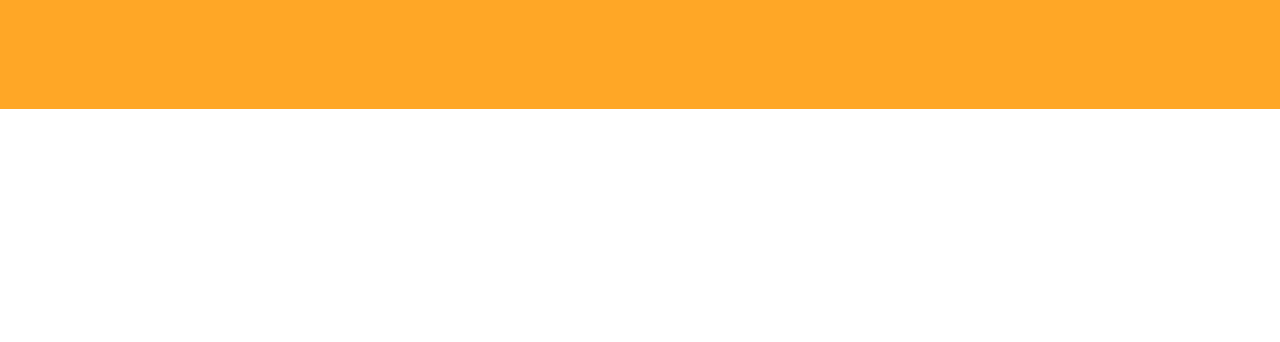
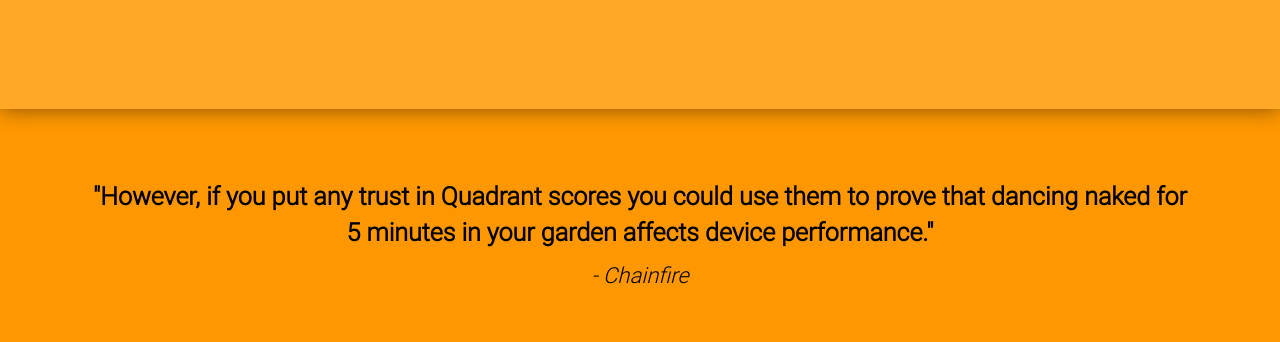
Before and after one commit to smartagent47/omkar.github.io, a plain HTML site: page index.html in a window 1280 px wide. Shown: the part 1190-1532 px from the top of the page. Before the commit the page ends 1299 px from the top, so only its background shows below. Drawn offline with nearby package versions, Linux system fonts and the light colour scheme; files whose address does not match are found by name.

Commit message:
Quote section

```diff
--- a/css/styles.css
+++ b/css/styles.css
@@ -55,12 +55,14 @@
 }
 
 header {
+  position: relative;
   text-align: center;
   background: url(../images/header.png) 50% 50% repeat fixed;
   -webkit-background-size: cover;
   -moz-background-size: cover;
   color: white;
   padding-top: 5%;
+  box-shadow: 0 0 20px rgba(0,0,0,0.50);
 }
 header .container {
   padding-top: 100px;
@@ -139,6 +141,8 @@
 .about {
     background: #FFA726;
     padding-bottom: 15%;
+    box-shadow: 0 0 20px rgba(0,0,0,0.50);
+    position: relative;
 
 }
 .about-photo {
@@ -170,6 +174,27 @@
 
 }
 
+.swag {
+    padding-top: 60px;
+    background: #FF9800;
+    padding-bottom: 40px;
+}
+
+blockquote {
+    margin: 0 !important;
+    border-left: 0px solid #000 !important;
+}
+
+.quote {
+    font-size: 25px;
+    font-weight: bold;
+}
+
+.quote-sub {
+    font-size: 22px;
+    font-weight: 300;
+    font-style: italic;
+}
 @media screen and ( max-width: 800px ) {
 
     header {
--- a/index.html
+++ b/index.html
@@ -97,6 +97,20 @@
         </div>
     </section>
 
+    <!-- SWAG Section -->
+    <section class="swag">
+        <div class="container">
+            <div class="row">
+                <div class="col-lg-12">
+                    <blockquote>
+                      <p class="text-center quote">"However, if you put any trust in Quadrant scores you could use them to prove that dancing naked for 5 minutes in your garden affects device performance."</p>
+                      <p class="text-center lead quote-sub">- Chainfire</p>
+                    </blockquote>
+                </div>
+            </div>
+        </div>
+    </section>
+
 
     <!-- jQuery -->
     <script src="js/jquery-2.2.0.min.js"></script>
```
